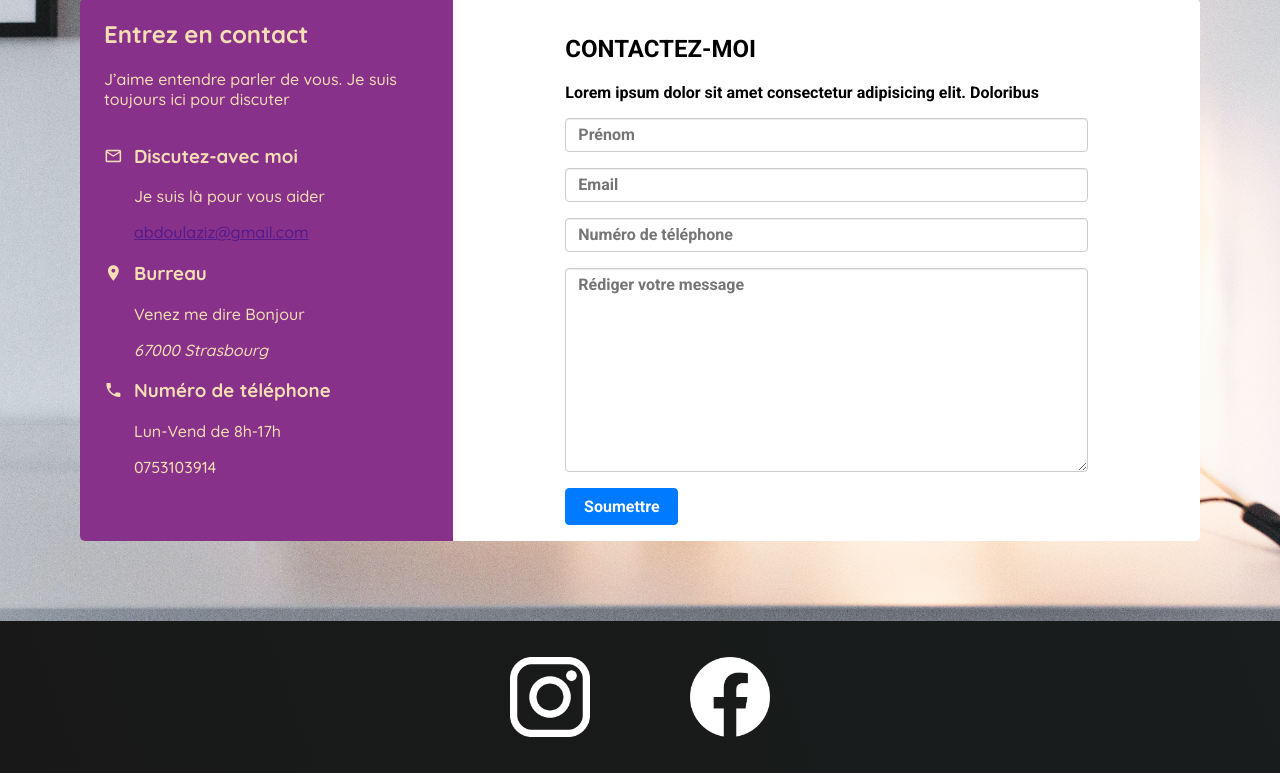
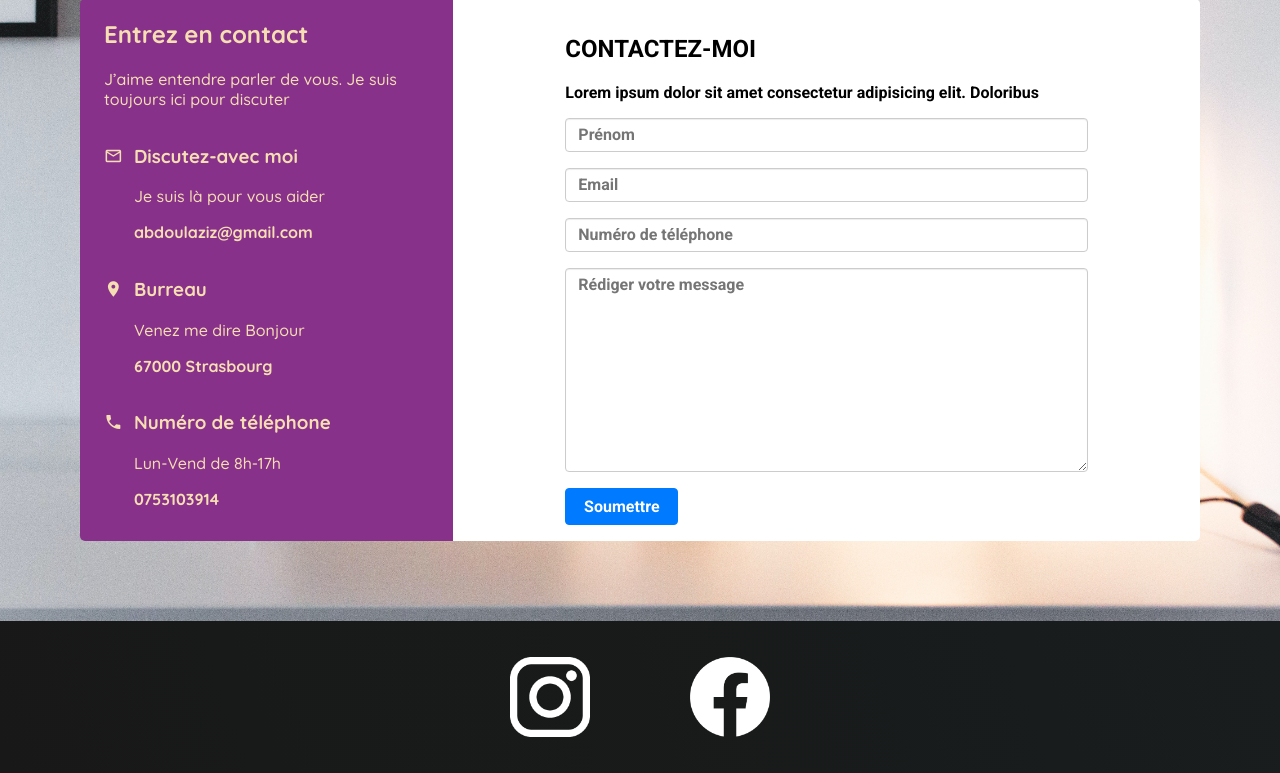
Before and after one commit to FellahAbdel/web-portfolio, a PHP site: page /contact.html in a window 1280 px wide. Shown: the part 200-973 px from the top of the page. Run offline with PHP 8.4, Linux system fonts and the light colour scheme; some libraries are stand-ins or nearby versions.

Commit message:
Bold all the last p of each list item

```diff
--- a/assets/css/contact.css
+++ b/assets/css/contact.css
@@ -35,6 +35,10 @@ main li {
   display: grid;
   grid-template-columns: 30px 1fr;
   align-items: baseline;
+}
+
+div p:last-child {
+  font-weight: bold;
 }
 
 i {
--- a/contact.html
+++ b/contact.html
@@ -47,7 +47,7 @@
             <div>
               <h3>Discutez-avec moi</h3>
               <p>Je suis là pour vous aider</p>
-              <a href="">abdoulaziz@gmail.com</a>
+              <p>abdoulaziz@gmail.com</p>
             </div>
           </li>
           <li>
@@ -55,7 +55,7 @@
             <div>
               <h3>Burreau</h3>
               <p>Venez me dire Bonjour</p>
-              <address>67000 Strasbourg</address>
+              <p>67000 Strasbourg</p>
             </div>
           </li>
           <li>
```
